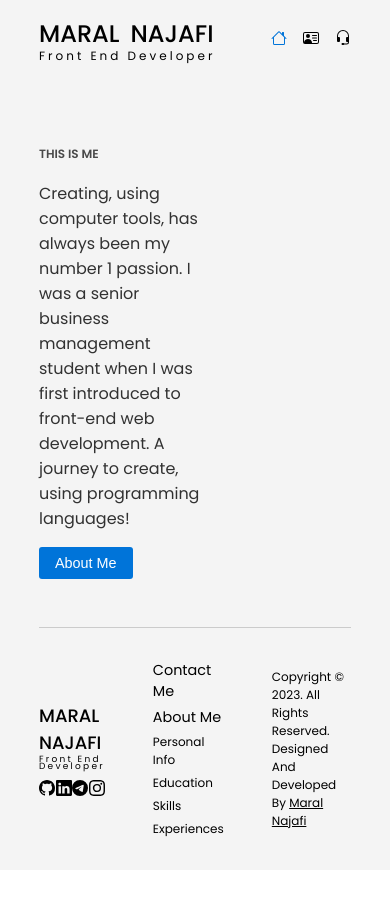
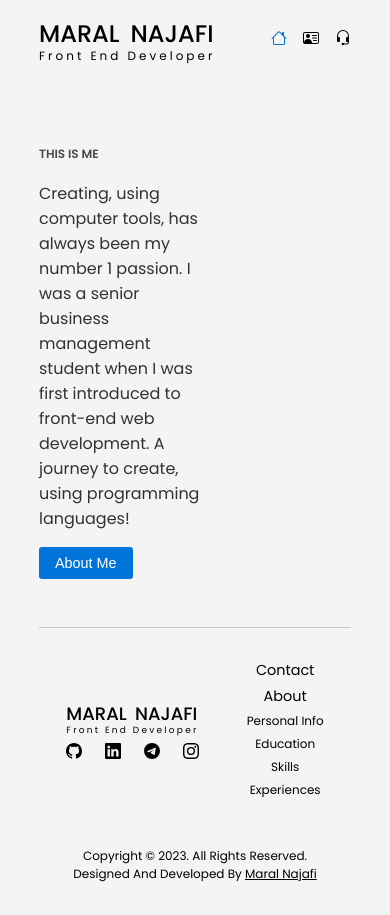
Before and after one commit to MaralNajafi/personal-website, a React (Create React App) app: page / in a window 390 px wide. Before the commit the page ends 870 px from the top, so only its background shows below. Built offline with nearby package versions, Linux system fonts and the light colour scheme.

Commit message:
style: responsive footer

```diff
--- a/src/Components/Boxes/CopyrightBox.jsx
+++ b/src/Components/Boxes/CopyrightBox.jsx
@@ -3,7 +3,7 @@ import { Link } from "react-router-dom";
 
 export default function CopyrightBox() {
   return (
-    <div className="copyright-box d-flex flex-col jc-center ai-center">
+    <div className="copyright-box d-flex flex-col jc-center ai-center white-space-nw">
       <p>Copyright &copy; 2023. All rights reserved.</p>
       <p>
         Designed and developed by{" "}
--- a/src/Components/Boxes/PageMapBox.jsx
+++ b/src/Components/Boxes/PageMapBox.jsx
@@ -4,11 +4,11 @@ import LinkListItem from "../ListItems/LinkListItem";
 export default function PageMapBox() {
   return (
     <div>
-      <ul className="d-flex flex-col gap-5px">
-        <LinkListItem path={"contact"}>Contact Me</LinkListItem>
-        <div>
-          <LinkListItem path={"about"}>About Me</LinkListItem>
-          <ul className="nested-ul d-flex flex-col gap-5px">
+      <ul className="d-flex flex-col ai-center gap-5px">
+        <LinkListItem path={"contact"}>Contact</LinkListItem>
+        <div className="d-flex flex-col ai-center">
+          <LinkListItem path={"about"}>About</LinkListItem>
+          <ul className="nested-ul d-flex flex-col ai-center gap-5px">
             <LinkListItem path={"about#personal-info"}>
               personal info
             </LinkListItem>
--- a/src/Components/Footer/MainFooter.jsx
+++ b/src/Components/Footer/MainFooter.jsx
@@ -9,8 +9,8 @@ export default function MainFooter() {
   return (
     <footer className="main-footer">
       <InnerContainer>
-        <div className="main-footer__data d-flex jc-center ai-center">
-          <div className="d-flex flex-col gap-10px">
+        <div className="main-footer__data d-flex jc-center ai-center flex-wrap">
+          <div className="d-flex flex-col gap-10px white-space-nw">
             <MeBox name={"maral najafi"} position={"front end developer"} />
             <SocialMediaBox />
           </div>
--- a/src/style/_utilities.scss
+++ b/src/style/_utilities.scss
@@ -66,6 +66,10 @@
   flex-grow: 1;
 }
 
+.flex-wrap{
+  flex-wrap: wrap;
+}
+
 .gap-20px {
   gap: 20px;
 }
@@ -89,3 +93,7 @@
 .cursor-pointer {
   cursor: pointer;
 }
+
+.white-space-nw{
+  white-space: nowrap;
+}
```
